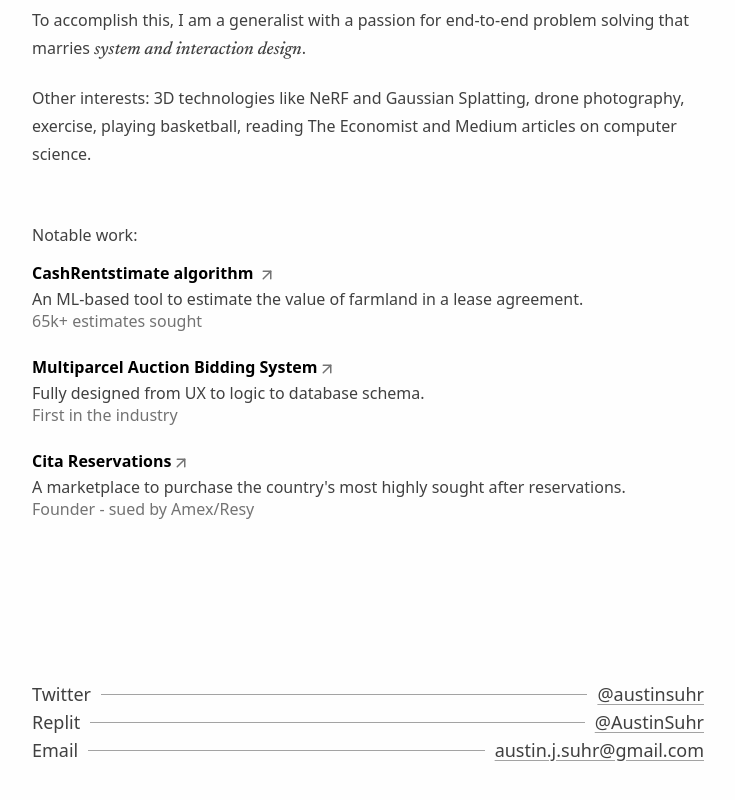
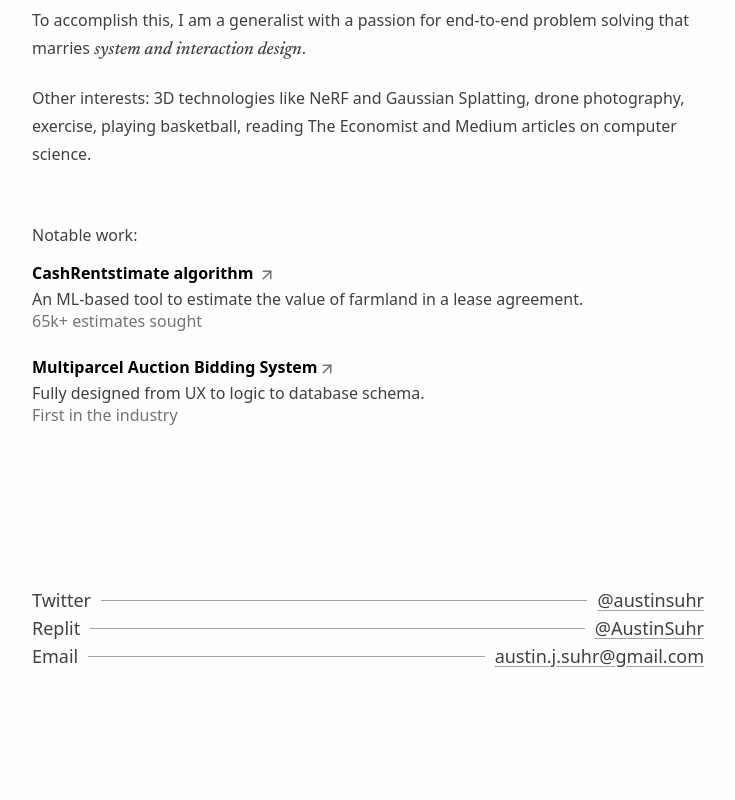
Before and after one commit to AustinJ712/austin-portfolio5, a Next.js app: page / in a window 1280 px wide. Shown: the part 571-1371 px from the top of the page, without its empty margins (272-1007 px from the left). Built offline with nearby package versions, Linux system fonts and the light colour scheme.

Commit message:
Comment out Cita

```diff
--- a/app/page.tsx
+++ b/app/page.tsx
@@ -53,7 +53,7 @@ export default function Page() {
         </div>
       </a>
       <div className="my-6"></div>
-      <a className="project-pair">
+      {/* <a className="project-pair">
         <div className="text-black font-medium" style={{fontWeight: 700, fontSize: '16px', marginBottom: '4px'}}>Cita Reservations<svg width="18" height="18" stroke="#737373" stroke-width="2" className="lucide-icon lucide lucide-arrow-up-right inline text-neutral-400" xmlns="http://www.w3.org/2000/svg" viewBox="0 0 24 24" fill="none" stroke-linecap="round" stroke-linejoin="round"><line x1="7" y1="17" x2="17" y2="7"></line><polyline points="7 7 17 7 17 17"></polyline></svg>
         </div>
           <div><p style={{color:"#404040" , fontWeight: 500, fontSize: '16px'}}>A marketplace to purchase the country's most highly sought after reservations.</p>
```
